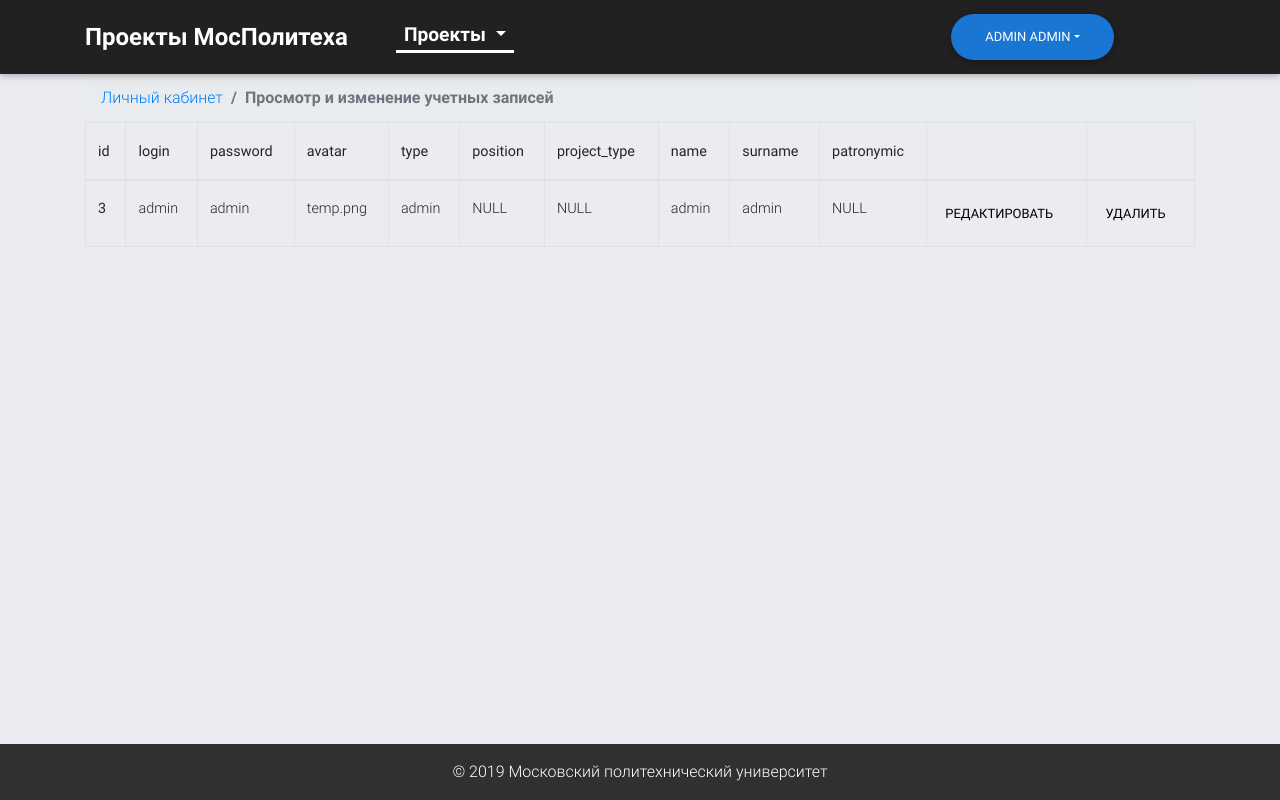
After one commit to xalyvi/vivon, a PHP site: page /showaccs in a window 1280 px wide. The commit adds this page. Run offline with PHP 8.4, Linux system fonts and the light colour scheme; a user stored in the database is signed in; data that the repository does not hold is empty; a stand-in replaces the project's code that opens the database connection; some libraries are stand-ins or nearby versions.

Commit message:
Добавил всего понемногу

```diff
--- a/config/routes.php
+++ b/config/routes.php
@@ -19,6 +19,7 @@ return array (
     'logout' => 'login/logout',
     'profile' => 'profile/index',
     'newtype' => 'profile/newtype',
+    'showaccs' => 'profile/showaccs',
     'newacc' => 'profile/newaccount',
     'notfound' => 'notfound/index',
     '' => 'home/index',
--- a/controllers/ProfileController.php
+++ b/controllers/ProfileController.php
@@ -25,6 +25,15 @@ class ProfileController
             header("Location: /profile");
         }
         require(ROOT.'/views/profile/profile-newtype.phtml');
+        return true;
+    }
+
+    public function actionShowAccs()
+    {
+        if(!isset($_SESSION['user']) || $_SESSION['user']['type'] != 'admin')
+            header("Location: /");
+
+        require(ROOT.'/views/profile/profile-showaccs.phtml');
         return true;
     }
 
--- a/views/home-page.phtml
+++ b/views/home-page.phtml
@@ -10,7 +10,7 @@
                 <div class="card-body">
                     <h4 class="card-title">Дизайн</h4>
                     <p class="card-text">Lorem ipsum dolor sit amet, consectetur adipiscing elit, sed do eiusmod tempor incididunt ut labore et dolore magna aliqua. Ut enim ad minim veniam, quis nostrud exercitation ullamco laboris nisi ut aliquip ex ea commodo consequat. Duis aute irure dolor in reprehenderit in voluptate velit esse cillum dolore eu fugiat nulla pariatur. Excepteur sint occaecat cupidatat non proident, sunt in culpa qui officia deserunt mollit anim id est laborum.</p>
-                    <a href="#">Редактировать</a>
+                    <a href="newtype">Редактировать</a>
                 </div>
             </div>
 
--- /dev/null
+++ b/views/profile/profile-showaccs.phtml
@@ -0,0 +1,53 @@
+<?php $site = 'Кабинет'; include(ROOT.'/views/layouts/header.phtml'); ?>
+
+  <main class="flex-fill">
+        <div class="container">
+            <nav aria-label="breadcrumb">
+                <ol class="breadcrumb">
+                    <li class="breadcrumb-item"><a href="/profile">Личный кабинет</a></li>
+                    <li class="breadcrumb-item active">Просмотр и изменение учетных записей</li>
+                </ol>
+            </nav>
+            <div class="table-responsive">
+                <table id="tablePreview" class="table table-bordered">
+                    <thead>
+                        <tr>
+                            <th>id</th>
+                            <th>login</th>
+                            <th>password</th>
+                            <th>avatar</th>
+                            <th>type</th>
+                            <th>position</th>
+                            <th>project_type</th>
+                            <th>name</th>
+                            <th>surname</th>
+                            <th>patronymic</th>
+                            <th></th>
+                            <th></th>
+                        </tr>
+                    </thead>
+                    <tbody>
+                        <tr>
+                            <th>3</th>
+                            <td>admin</td>
+                            <td>admin</td>
+                            <td>temp.png</td>
+                            <td>admin</td>
+                            <td>NULL</td>
+                            <td>NULL</td>
+                            <td>admin</td>
+                            <td>admin</td>
+                            <td>NULL</td>
+                            <td><button type="button" class="btn btn-link p-0">Редактировать</button></td>
+                            <td><button type="button" class="btn btn-link p-0">Удалить</button></td>
+                        </tr>
+                    </tbody>
+                </table>
+            </div>
+        </div>
+  </main>
+  <footer class="py-3">
+    © 2019 Московский политехнический университет
+  </footer>
+
+<?php include(ROOT.'/views/layouts/footer.phtml'); ?>
--- a/views/profile/profile.phtml
+++ b/views/profile/profile.phtml
@@ -30,7 +30,7 @@
                     <div class="card-body">
 
                       <h4 class="card-title">Просмотр и изменение учетных записей</h4>
-                      <a href="#" class="btn btn-primary">Изменить</a>
+                      <a href="showaccs" class="btn btn-primary">Изменить</a>
 
                     </div>
 
```
Also changed, not shown: views/profile/profile-newacc.phtml (+13 -0 lines), views/profile/profile-newtype.phtml (+22 -3 lines).
